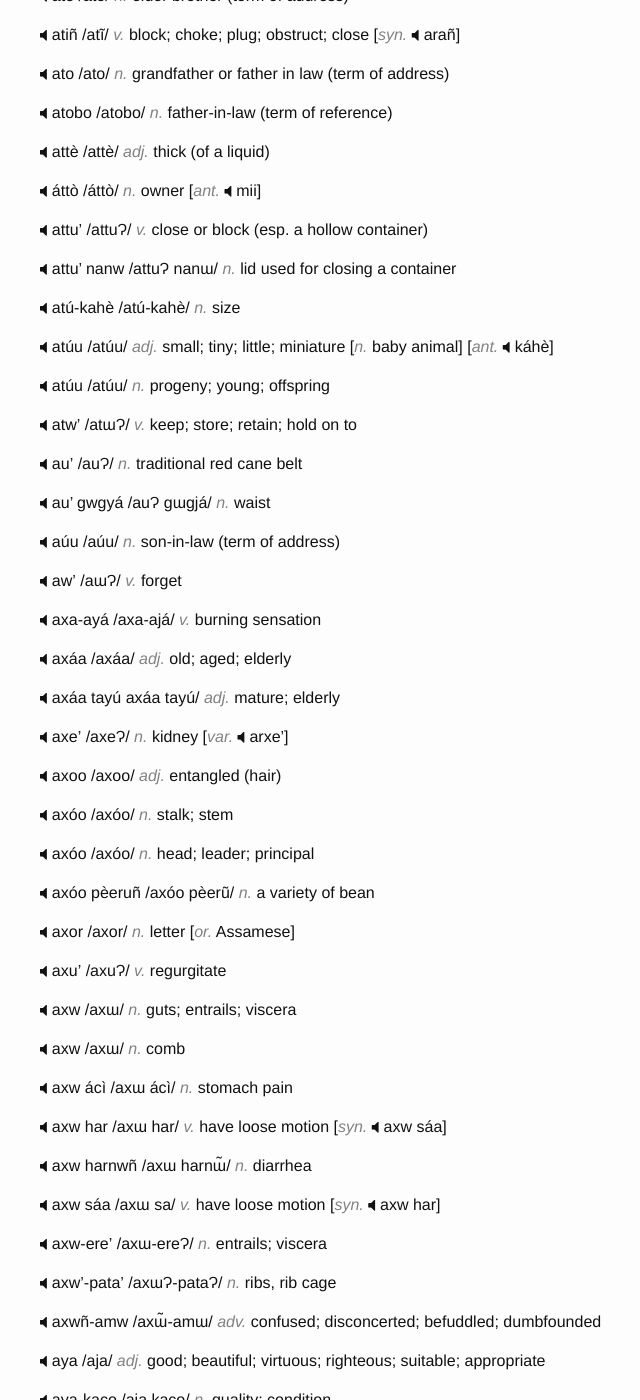
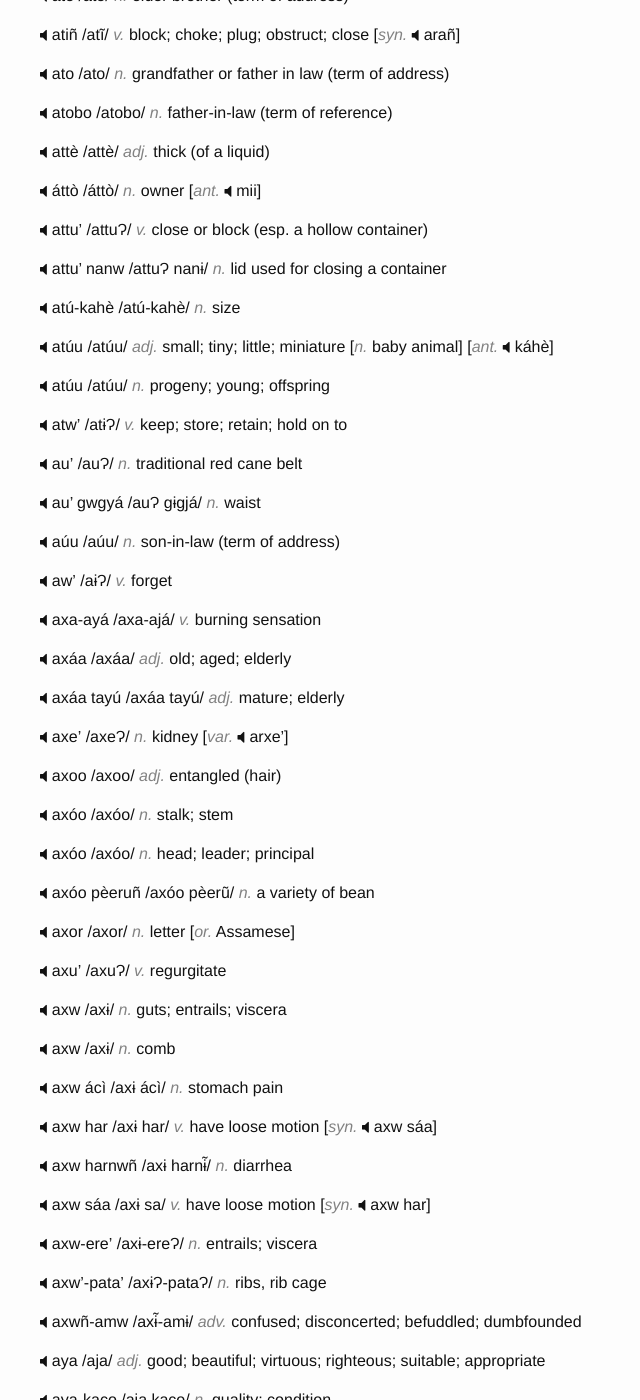
Before and after one commit to hacksparrow/language.apatani.org, a Jekyll site: the page built from dictionary/a.md, in a window 1280 px wide and 1400 px high, scrolled down 15496 px. Shown: the whole window, without its empty margins (230-870 px from the left). Built offline with Jekyll 4.4.1, drawn with Linux system fonts in a browser that asks for light colours; nearby versions of some CDN libraries; comment, search, counter and statistics services are not loaded; some of the changed text lies outside the part shown.

Commit message:
Update a.md

```diff
--- a/dictionary/a.md
+++ b/dictionary/a.md
@@ -420,14 +420,14 @@ __álì__ /alì/ _v._  plant
 
 __alì arañ__  /alì arã/ _n._  bottom; base; lower part
 
-__alì innánw__ /alì innánɯ/ _n._  stilt; pair of pole equipped with footrest to enable a person to walk at a height from the ground
+__alì innánw__ /alì innánɨ/ _n._  stilt; pair of pole equipped with footrest to enable a person to walk at a height from the ground
 
 
 __ali lembo__ /ali lembo/ _n._  paved road  [_or._ Assamese]
 
-__alì lwpiñ__	/alì lɯpĩ/ _n._	instep
+__alì lwpiñ__	/alì lɨpĩ/ _n._	instep
 
-__alì lwpyo__	/alì lɯpjo/ _n._	sole
+__alì lwpyo__	/alì lɨpjo/ _n._	sole
 
 __alíi__  /alíi/ _v._  bury
 
@@ -522,11 +522,11 @@ __amú__ /amú/ _n._  lie; untruth; falsehood [_v._  to tell a lie]
 
 __amu pèeruñ__  /amu pèerũ/ _n._  a variety of bean [_syn._  po'tuñ pèeruñ]
 
-__amẁ__ /amɯ̀/  _n._  daughter-in-law (term of address)
+__amẁ__ /amɨ/  _n._  daughter-in-law (term of address)
 
-__amw arwlò__  /amɯ arɯlò/ _int._  interjection to express hopelessness  [_syn._  lorw'lo]
+__amw arwlò__  /amɨ arɨlò/ _int._  interjection to express hopelessness  [_syn._  lorw'lo]
 
-__amw'__  /amɯɁ/ _adj._  small; tiny; fine [_ant._  árù]
+__amw'__  /amɨɁ/ _adj._  small; tiny; fine [_ant._  árù]
 
 __amya'__ /amjaɁ/ _n._  penis
 
@@ -638,7 +638,7 @@ __arañ__  /arã/ _n._  bottom (of a tree or a bamboo)
 
 __arañ__  /arã/ _adj._  close, of relation
 
-__arañ nanw__ /arã nanɯ/ _n._  cork; bottle stopper; an object to seal a container
+__arañ nanw__ /arã nanɨ/ _n._  cork; bottle stopper; an object to seal a container
 
 __árbì__  /árbì/ _n._  portion of pork offered to wife's eldest living sister
 
@@ -780,7 +780,7 @@ __áttò__  /áttò/ _n._  owner [_ant._  mii]
 
 __attu'__ /attuɁ/ _v._  close  or block (esp. a hollow container)
 
-__attu' nanw__	/attuɁ nanɯ/ _n._	lid used for closing a container
+__attu' nanw__	/attuɁ nanɨ/ _n._	lid used for closing a container
 
 __atú-kahè__  /atú-kahè/ _n._  size
 
@@ -788,21 +788,21 @@ __atúu__  /atúu/ _adj._  small; tiny; little; miniature  [_n._  baby animal] [
 
 __atúu__  /atúu/ _n._  progeny; young; offspring
 
-__atw'__  /atɯɁ/ _v._  keep; store; retain; hold on to
+__atw'__  /atɨɁ/ _v._  keep; store; retain; hold on to
 
 __au'__ /auɁ/ _n._  traditional red cane belt
 
-__au' gwgyá__ /auɁ gɯgjá/ _n._  waist
+__au' gwgyá__ /auɁ gɨgjá/ _n._  waist
 
 __aúu__ /aúu/ _n._  son-in-law (term of address)
 
-__aw'__ /aɯɁ/ _v._  forget
+__aw'__ /aɨɁ/ _v._  forget
 
 __axa-ayá__ /axa-ajá/ _v._ burning sensation
 
 __axáa__  /axáa/ _adj._  old; aged; elderly
 
-__axáa tayú__ axáa tayú/ _adj._  mature; elderly
+__axáa tayú__ /axáa tayú/ _adj._  mature; elderly
 
 __axe'__  /axeɁ/ _n._  kidney  [_var._  arxe']
 
@@ -818,23 +818,23 @@ __axor__	/axor/ _n._	letter	[_or._	Assamese]
 
 __axu'__  /axuɁ/ _v._  regurgitate
 
-__axw__ /axɯ/ _n._  guts; entrails; viscera
+__axw__ /axɨ/ _n._  guts; entrails; viscera
 
-__axw__ /axɯ/ _n._  comb
+__axw__ /axɨ/ _n._  comb
 
-__axw ácì__	/axɯ ácì/ _n._	stomach pain
+__axw ácì__	/axɨ ácì/ _n._	stomach pain
 
-__axw har__ /axɯ har/ _v._  have loose motion [_syn._  axw sáa]
+__axw har__ /axɨ har/ _v._  have loose motion [_syn._  axw sáa]
 
-__axw harnwñ__  /axɯ harnɯ̃/ _n._  diarrhea
+__axw harnwñ__  /axɨ harnɨ̃/ _n._  diarrhea
 
-__axw sáa__ /axɯ sa/ _v._  have loose motion [_syn._  axw har]
+__axw sáa__ /axɨ sa/ _v._  have loose motion [_syn._  axw har]
 
-__axw-ere'__  /axɯ-ereɁ/ _n._  entrails; viscera
+__axw-ere'__  /axɨ-ereɁ/ _n._  entrails; viscera
 
-__axw'-pata'__  /axɯɁ-pataɁ/ _n._  ribs, rib cage
+__axw'-pata'__  /axɨɁ-pataɁ/ _n._  ribs, rib cage
 
-__axwñ-amw__  /axɯ̃-amɯ/ _adv._  confused; disconcerted; befuddled; dumbfounded
+__axwñ-amw__  /axɨ̃-amɨ/ _adv._  confused; disconcerted; befuddled; dumbfounded
 
 __aya__ /aja/ _adj._  good; beautiful; virtuous; righteous; suitable; appropriate
 
```
Also changed, not shown: other parts of dictionary/a.md (+43 -43 lines).
